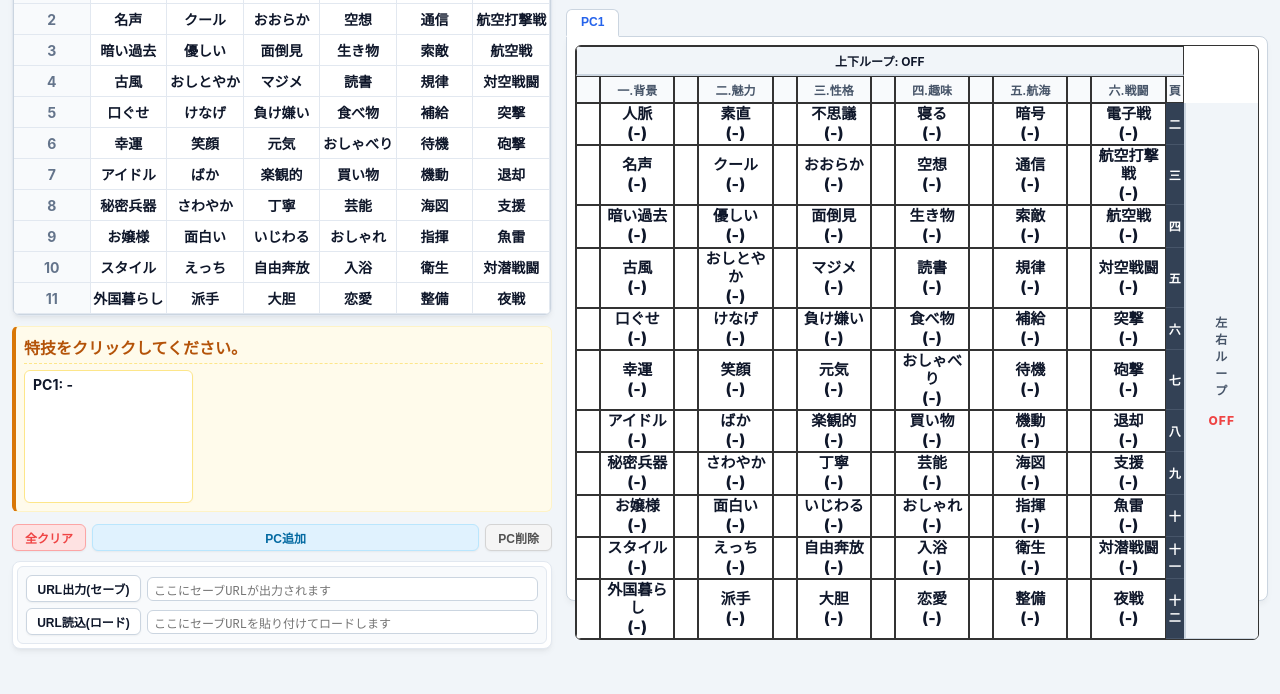
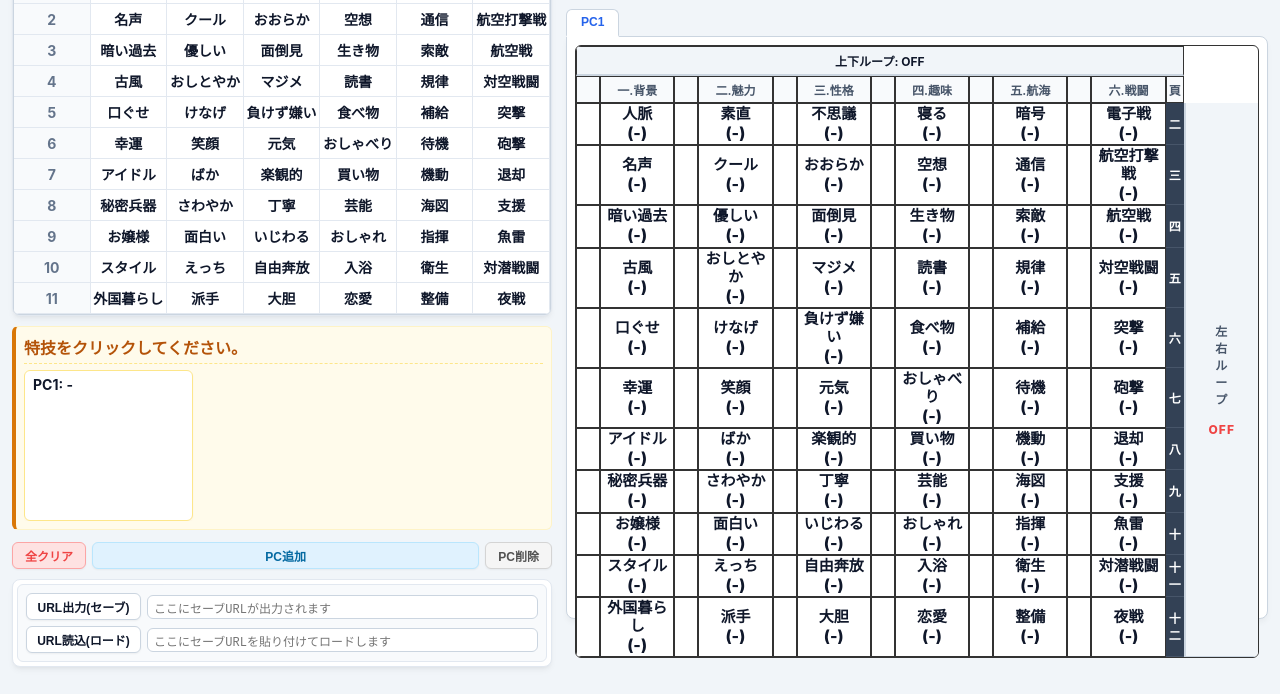
Before and after one commit to TowaShan/kancolle-rpg-GM-tool, a plain HTML site: page index.html in a window 1280 px wide. Shown: the part 108-802 px from the top of the page. Drawn offline with Linux system fonts and the light colour scheme.

Commit message:
Update index.html

```diff
--- a/index.html
+++ b/index.html
@@ -110,7 +110,7 @@
 			["名声", "クール", "おおらか", "空想", "通信", "航空打撃戦"],
 			["暗い過去", "優しい", "面倒見", "生き物", "索敵", "航空戦"],
 			["古風", "おしとやか", "マジメ", "読書", "規律", "対空戦闘"],
-			["口ぐせ", "けなげ", "負け嫌い", "食べ物", "補給", "突撃"],
+			["口ぐせ", "けなげ", "負けず嫌い", "食べ物", "補給", "突撃"],
 			["幸運", "笑顔", "元気", "おしゃべり", "待機", "砲撃"],
 			["アイドル", "ばか", "楽観的", "買い物", "機動", "退却"],
 			["秘密兵器", "さわやか", "丁寧", "芸能", "海図", "支援"],
@@ -119,7 +119,7 @@
 			["外国暮らし", "派手", "大胆", "恋愛", "整備", "夜戦"]
 		];
 
-		const $COLORS = ["#ffffff","#ffffff","#ffffff","#ffffff","#ffffff","#63BE7B","#82C77C","#A1D07E","#C0D980","#DFE282","#FFEB84","#FED280","#FDB87B","#FB9D75","#FA8370","#F8696B"];
+		const $COLORS = ["#ffffff","#ffffff","#ffffff","#ffffff","#ffffff","#C0D980","#DFE282","#FFEB84","#FED280","#FDB87B","#FB9D75","#FA8370","#F8696B","#F54F66","#F23561","#EF1B5C"];
 
 		const ROWS = 11;
 		const COLS = 6;
```
